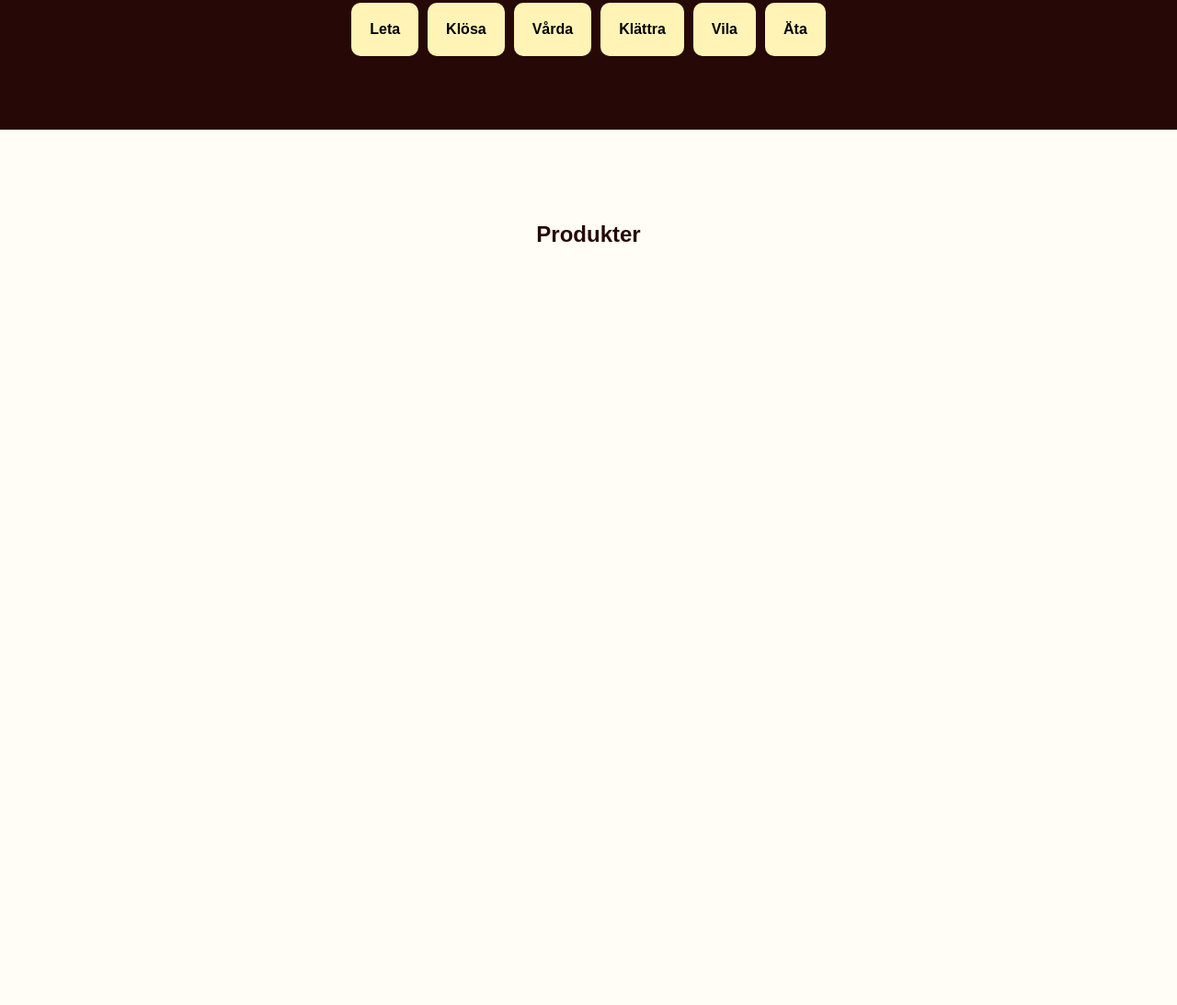
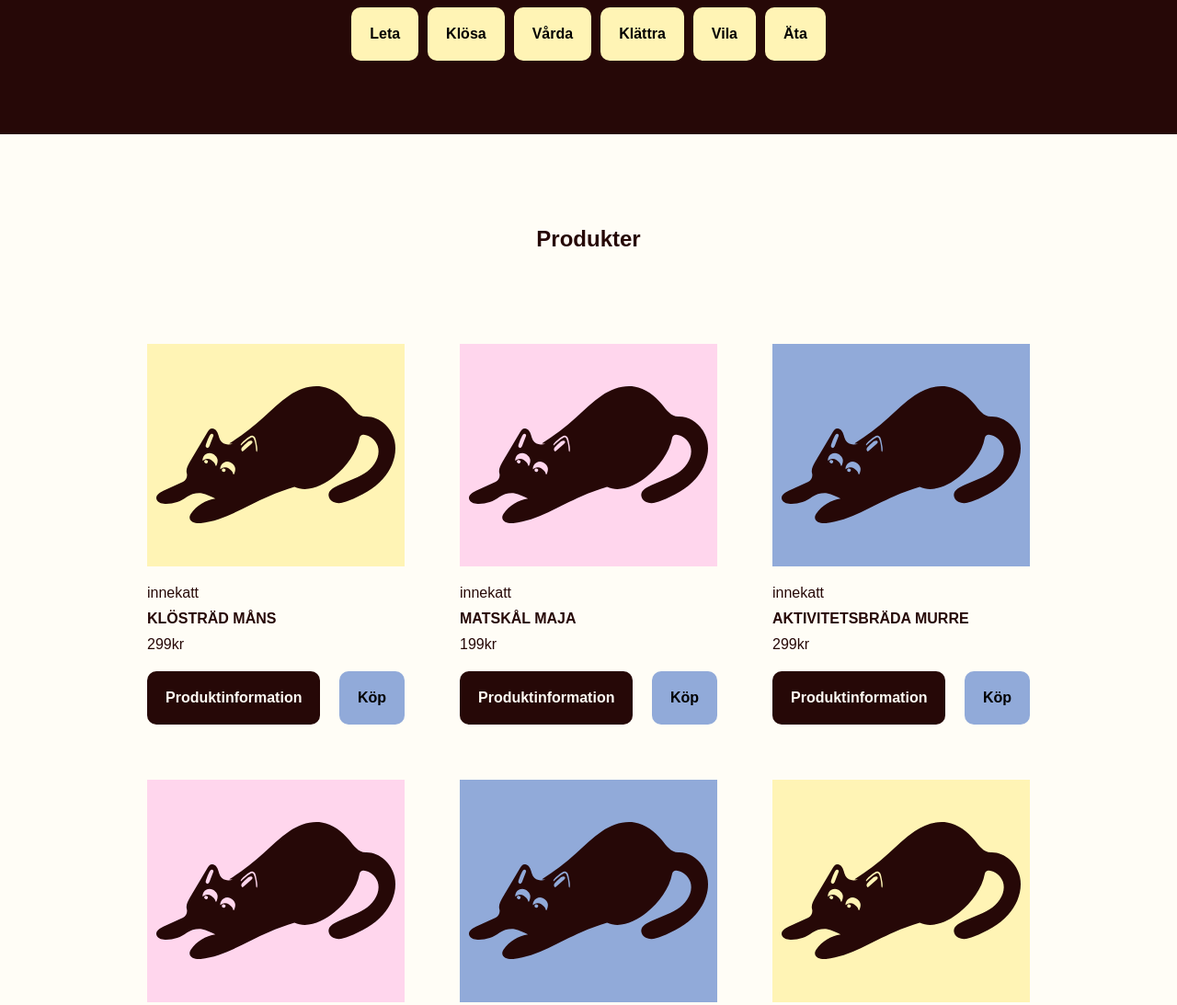
Before and after one commit to fridapalms/innekatt-webshop, a website built with Vite: page index.html in a window 1280 px wide. Shown: the part 931-2024 px from the top of the page at 92% size. Before the commit the page ends 1340 px from the top, so only its background shows below. Built offline with nearby package versions, Linux system fonts and the light colour scheme; a web font is replaced by a local one.

Commit message:
added products

```diff
--- a/index.html
+++ b/index.html
@@ -41,7 +41,7 @@
       </section>
       <section class="product-section">
         <h1>Produkter</h1>
-        <div class="js-products"></div>
+        <div class="js-products" id="js-products"></div>
       </section>
     </div>
     <script type="module" src="/src/main.ts"></script>
--- /dev/null
+++ b/src/htmlUtils.ts
@@ -0,0 +1,49 @@
+import { Product } from "./models/Product";
+
+//Funktion createHtml
+export const createHtml = (product: Product) => {
+  const productsdiv = document.getElementById("js-products");
+
+  //Skapa element
+  const card = document.createElement("div");
+  const cardimg = document.createElement("div");
+  const productimg = document.createElement("img");
+  const infodiv = document.createElement("div");
+  const brand = document.createElement("p");
+  const name = document.createElement("p");
+  const price = document.createElement("p");
+  const btndiv = document.createElement("div");
+  const infobtn = document.createElement("button");
+  const buybtn = document.createElement("button");
+
+  //Ändra element
+  card.className = "card";
+  cardimg.className = "cardimg";
+  cardimg.style.backgroundColor = product.bg;
+  productimg.className = "productimg";
+  productimg.src = product.image;
+  infodiv.className = "infodiv";
+  brand.className = "brand";
+  brand.innerHTML = product.brand;
+  name.className = "name";
+  name.innerHTML = product.name;
+  price.className = "price";
+  price.innerHTML = product.price;
+  btndiv.className = "btndiv";
+  infobtn.className = "infobtn";
+  infobtn.innerHTML = "Produktinformation";
+  buybtn.className = "buybtn";
+  buybtn.innerHTML = "Köp";
+
+  //Placera element
+  cardimg.appendChild(productimg);
+  infodiv.appendChild(brand);
+  infodiv.appendChild(name);
+  infodiv.appendChild(price);
+  btndiv.appendChild(infobtn);
+  btndiv.appendChild(buybtn);
+  card.appendChild(cardimg);
+  card.appendChild(infodiv);
+  card.appendChild(btndiv);
+  productsdiv?.appendChild(card);
+};
--- a/src/main.ts
+++ b/src/main.ts
@@ -1 +1,26 @@
+import { createHtml } from "./htmlUtils";
+import { Product } from "./models/Product";
 import "./scss/style.scss";
+
+//Skapar alla de 9 produkterna
+const product1: Product = new Product("innekatt", "KLÖSTRÄD MÅNS", "299kr", "/innekatt-2.svg", "Lorem ipsum dolor sit amet, consectetur adipiscing elit. Morbi consequat magna risus, ac aliquet massa condimentum sed.", "01", "#fff4b5");
+const product2: Product = new Product("innekatt", "MATSKÅL MAJA", "199kr", "/innekatt-2.svg", "Lorem ipsum dolor sit amet, consectetur adipiscing elit. Morbi consequat magna risus, ac aliquet massa condimentum sed.", "02", "#ffd6ed");
+const product3: Product = new Product("innekatt", "AKTIVITETSBRÄDA MURRE", "299kr", "/innekatt-2.svg", "Lorem ipsum dolor sit amet, consectetur adipiscing elit. Morbi consequat magna risus, ac aliquet massa condimentum sed.", "03", "#91aad9");
+const product4: Product = new Product("innekatt", "BÄDD NORA", "399kr", "/innekatt-2.svg", "Lorem ipsum dolor sit amet, consectetur adipiscing elit. Morbi consequat magna risus, ac aliquet massa condimentum sed.", "04", "#ffd6ed");
+const product5: Product = new Product("innekatt", "KLÖSPELARE PELLE", "299kr", "/innekatt-2.svg", "Lorem ipsum dolor sit amet, consectetur adipiscing elit. Morbi consequat magna risus, ac aliquet massa condimentum sed.", "05", "#91aad9");
+const product6: Product = new Product("innekatt", "KLOSAX LISEN", "199kr", "/innekatt-2.svg", "Lorem ipsum dolor sit amet, consectetur adipiscing elit. Morbi consequat magna risus, ac aliquet massa condimentum sed.", "06", "#fff4b5");
+const product7: Product = new Product("innekatt", "JAKTBÅGE TOULOUSE", "199kr", "/innekatt-2.svg", "Lorem ipsum dolor sit amet, consectetur adipiscing elit. Morbi consequat magna risus, ac aliquet massa condimentum sed.", "07", "#91aad9");
+const product8: Product = new Product("innekatt", "TUNNEL SIMBA", "199kr", "/innekatt-2.svg", "Lorem ipsum dolor sit amet, consectetur adipiscing elit. Morbi consequat magna risus, ac aliquet massa condimentum sed.", "08", "#fff4b5");
+const product9: Product = new Product("innekatt", "FJÄDERVIPPA SIXTEN", "99kr", "/innekatt-2.svg", "Lorem ipsum dolor sit amet, consectetur adipiscing elit. Morbi consequat magna risus, ac aliquet massa condimentum sed.", "09", "#ffd6ed");
+
+//Listan med alla 9 produkter
+const allproducts: Product[] = [product1, product2, product3, product4, product5, product6, product7, product8, product9];
+
+//Loopa genom listan allproducts, skapar HTML för varje produkt
+allproducts.forEach((product) => {
+  const productsdiv = document.getElementById("js-products");
+
+  if (productsdiv) {
+    createHtml(product);
+  }
+});
--- /dev/null
+++ b/src/models/Product.ts
@@ -0,0 +1,19 @@
+export class Product {
+  brand: string;
+  name: string;
+  price: string;
+  image: string;
+  info: string;
+  id: string;
+  bg: string;
+
+  constructor(brand: string, name: string, price: string, image: string, info: string, id: string, bg: string) {
+    this.brand = brand;
+    this.name = name;
+    this.price = price;
+    this.image = image;
+    this.info = info;
+    this.id = id;
+    this.bg = bg;
+  }
+}
--- a/src/scss/style.scss
+++ b/src/scss/style.scss
@@ -73,6 +73,7 @@ header {
     font-size: 16px;
     font-weight: $thin;
     text-align: center;
+    border-bottom: 5px solid $play-pink;
   }
 }
 
@@ -124,7 +125,7 @@ header {
   font-weight: $bold;
 
   &:hover {
-    background-color: $cream-beige;
+    background-color: $play-pink;
   }
 }
 
@@ -134,5 +135,93 @@ header {
   flex-direction: column;
   align-items: center;
   gap: 40px;
-  padding: 80px 20px;
+  padding: 80px 40px;
+  background-color: $cream-beige;
 }
+
+.js-products {
+  display: flex;
+  flex-direction: row;
+  flex-wrap: wrap;
+  justify-content: center;
+  gap: 20px;
+  width: 100%;
+  padding: 20px;
+}
+
+.card {
+  display: flex;
+  flex-direction: column;
+  gap: 20px;
+  width: 320px;
+  padding: 20px;
+
+  .cardimg {
+    width: 280px;
+    height: 242px;
+    padding: 10px;
+    display: flex;
+    align-items: center;
+    justify-content: center;
+  }
+
+  .productimg {
+    width: 100%;
+  }
+}
+
+.infodiv {
+  display: flex;
+  flex-direction: column;
+  gap: 10px;
+  .brand {
+    margin: 0px;
+  }
+
+  .name {
+    margin: 0px;
+    font-weight: bold;
+    cursor: pointer;
+  }
+
+  .price {
+    margin: 0px;
+  }
+}
+
+.btndiv {
+  display: flex;
+  flex-direction: row;
+  flex-wrap: nowrap;
+  justify-content: space-between;
+
+  .infobtn {
+    background-color: $cat-black;
+    color: $cream-beige;
+    border: none;
+    border-radius: 10px;
+    padding: 20px;
+    font-size: 16px;
+    font-weight: $bold;
+    cursor: pointer;
+
+    &:hover {
+      background-color: $play-pink;
+      color: $cat-black;
+    }
+  }
+
+  .buybtn {
+    background-color: $sky-blue;
+    border: none;
+    border-radius: 10px;
+    padding: 20px;
+    font-size: 16px;
+    font-weight: $bold;
+    cursor: pointer;
+
+    &:hover {
+      background-color: $play-pink;
+    }
+  }
+}
```
